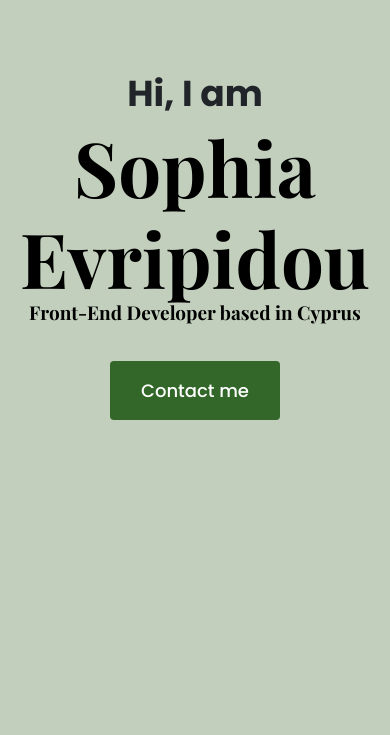
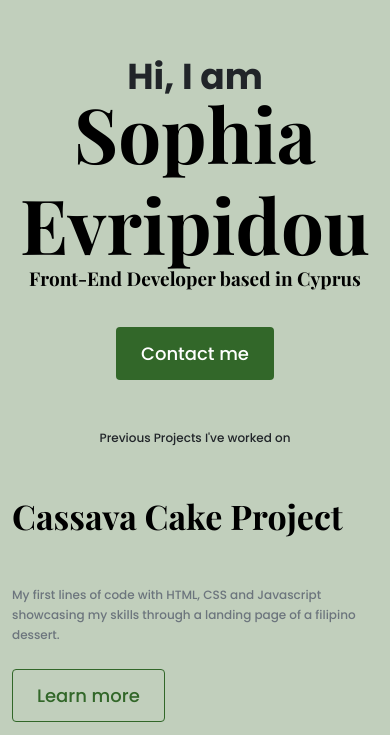
Before and after one commit to sophieevripidou/portfolio-project, a plain HTML site: page index.html in a window 390 px wide. Shown: the part 109-844 px from the top of the page. Drawn offline with nearby package versions, Linux system fonts and the light colour scheme.

Commit message:
projects page added and responsive

```diff
--- a/index.html
+++ b/index.html
@@ -31,6 +31,31 @@
         <h2 class="mb-5">Front-End Developer based in Cyprus</h2>
         <a href="#" class="btn btn-branding">Contact me</a>
     </div>
+    <p class="text-center m-5">
+        Previous Projects I've worked on</p>
+    <div class="container">
+    <div class="row">
+        <div class="col d-none d-lg-block">
+            <img src="images/cassava.png"
+            class="img-fluid" alt="" />
+        </div>
+        <div class="col">
+            <div class="project description">
+
+            <h2 class="mb-5">Cassava Cake Project
+            </h2>
+            <p class="mb-4 text-muted">
+                My first lines of code with HTML, CSS and Javascript showcasing my skills through a landing page of a filipino
+                dessert.
+            </p>
+            <a href="" class="btn btn-branding-outline">
+                Learn more</a>
+                </div>
+        </div>
+    </div>
+
+    </div>
+
 </body>
 
 </html>
--- a/styles/portfolio.css
+++ b/styles/portfolio.css
@@ -26,8 +26,14 @@ h1 {
   font-size: 76px;
 }
 
+h2 {
+  font-size: 34px;
+}
+
 p {
   font-weight: normal;
+  font-size: 12px;
+  line-height: 20px;
 }
 
 .hero {
@@ -55,5 +61,18 @@ p {
   color: white;
   font-size: 18px;
   line-height: 27px;
-  padding: 15px 30px;
+  padding: 12px 24px;
 }
+
+.btn-branding-outline {
+  color: var(--branding-color);
+  border: 1px solid var(--branding-color);
+  border-radius: 4px;
+  font-size: 18px;
+  line-height: 27px;
+  padding: 12px 24px;
+}
+
+.project-description {
+  padding: 120px 60px;
+}
```
Also changed, not shown: images/cassava.png (added), images/weatherapp.png (added).
